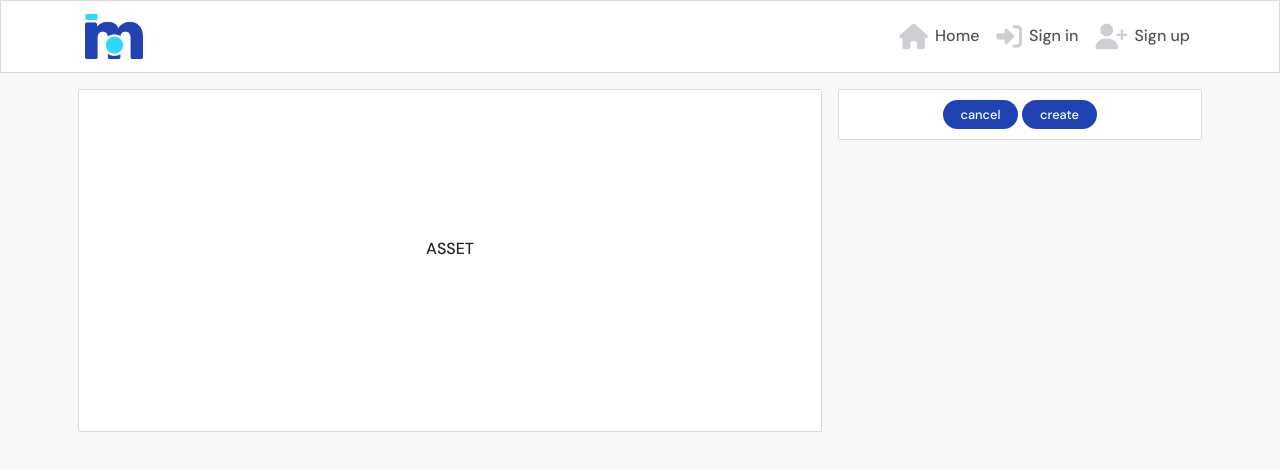
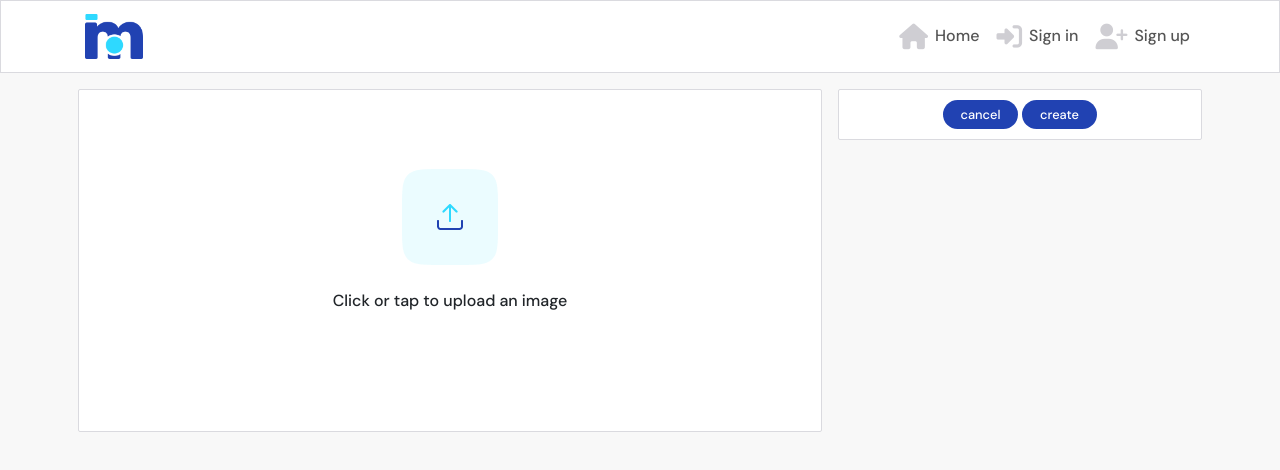
Before and after one commit to blahosyl/moments-walkthrough, a React (Create React App) app: page /posts/create in a window 1280 px wide. Shown: the top 470 px of the page. Built offline with nearby package versions, Linux system fonts and the light colour scheme; no server answers.

Commit message:
add Asset component to PostCreateForm

```diff
--- /dev/null
+++ b/src/components/Asset.js
@@ -0,0 +1,15 @@
+import React from "react";
+import { Spinner } from "react-bootstrap";
+import styles from "../styles/Asset.module.css";
+
+const Asset = ({ spinner, src, message }) => {
+  return (
+    <div className={`${styles.Asset} p-4`}>
+      {spinner && <Spinner animation="border" />}
+      {src && <img src={src} alt={message} />}
+      {message && <p className="mt-4">{message}</p>}
+    </div>
+  );
+};
+
+export default Asset;
--- a/src/pages/posts/PostCreateForm.js
+++ b/src/pages/posts/PostCreateForm.js
@@ -11,6 +11,7 @@ import Upload from "../../assets/upload.png";
 import styles from "../../styles/PostCreateEditForm.module.css";
 import appStyles from "../../App.module.css";
 import btnStyles from "../../styles/Button.module.css";
+import Asset from "../../components/Asset";
 
 function PostCreateForm() {
 
@@ -48,7 +49,10 @@ function PostCreateForm() {
                   className="d-flex justify-content-center"
                   htmlFor="image-upload"
                 >
-                  ASSET
+                  <Asset
+                    src={Upload}
+                    message="Click or tap to upload an image"
+                  />
                 </Form.Label>
 
             </Form.Group>
```
